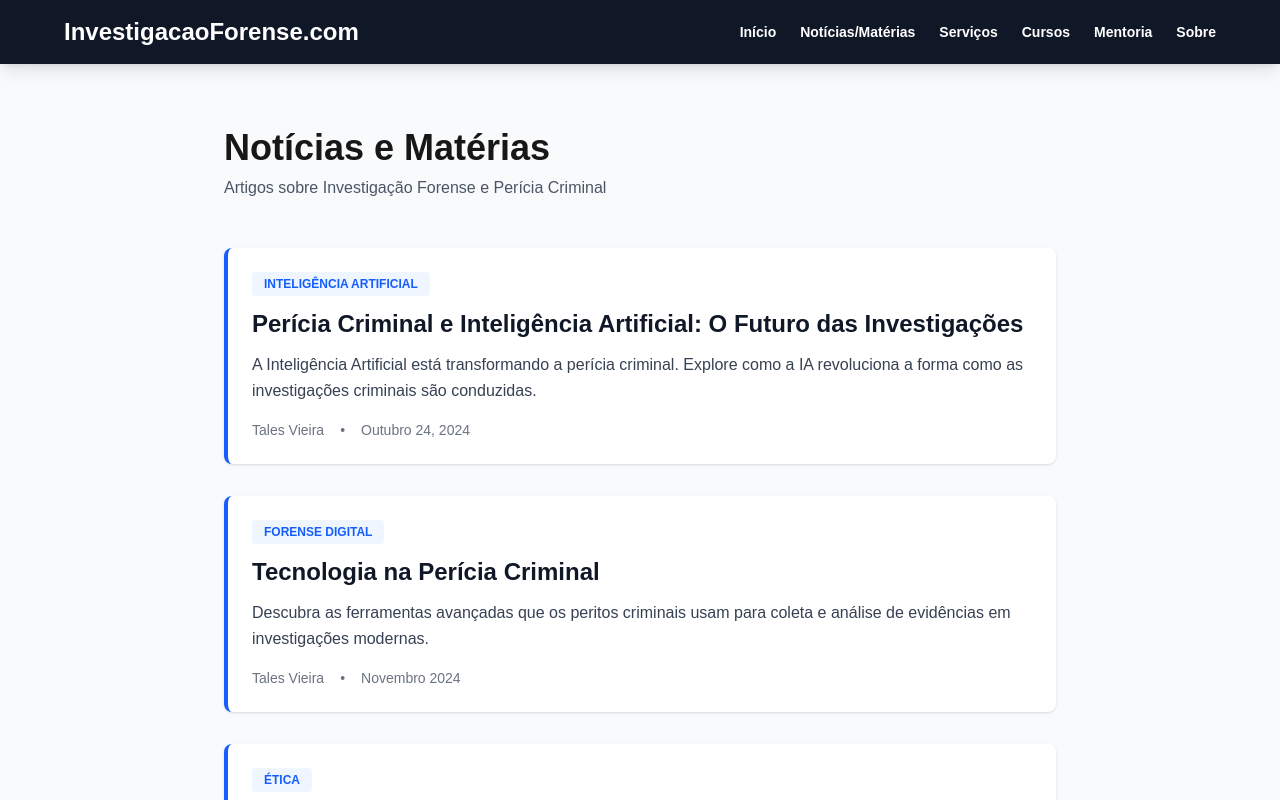
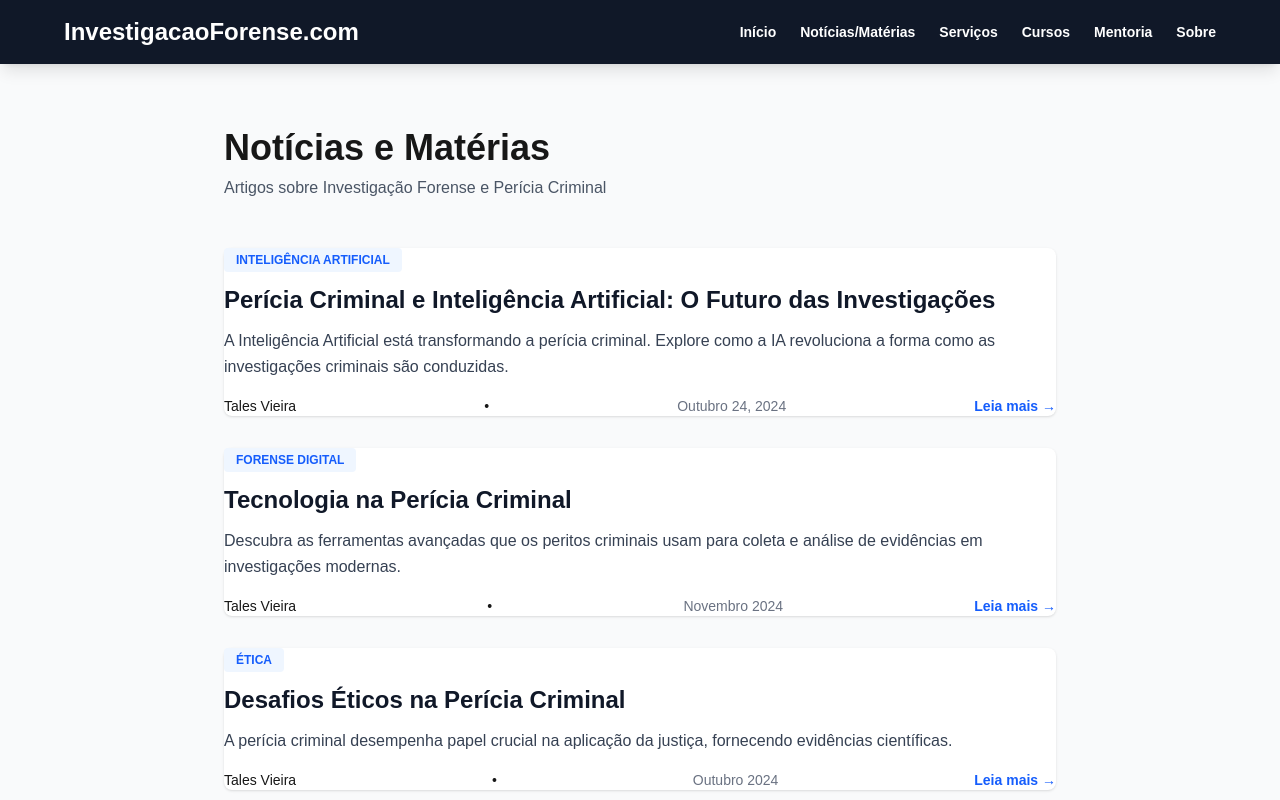
Before and after one commit to talesperito/investigacao-forense, a Next.js app: page /blog in a window 1280 px wide. Shown: the top 800 px of the page. Built offline with nearby package versions, Linux system fonts and the light colour scheme.

Commit message:
Add navigation links to blog posts in blog index

```diff
--- a/app/blog/page.tsx
+++ b/app/blog/page.tsx
@@ -1,4 +1,6 @@
 'use client';
+
+import Link from 'next/link';
 
 export default function BlogPage() {
   const posts = [
@@ -8,7 +10,7 @@ export default function BlogPage() {
       author: 'Tales Vieira',
       date: 'Outubro 24, 2024',
       category: 'Inteligência Artificial',
-      excerpt: 'A Inteligência Artificial está transformando a perícia criminal. Explore como a IA revoluciona a forma como as investigações criminais são conduzidas.'
+      excerpt: 'A Inteligência Artificial está transformando a perícia criminal. Explore como a IA revoluciona a forma como as investigações criminais são conduzidas.',
     },
     {
       id: 'tecnologia-pericia',
@@ -16,7 +18,7 @@ export default function BlogPage() {
       author: 'Tales Vieira',
       date: 'Novembro 2024',
       category: 'Forense Digital',
-      excerpt: 'Descubra as ferramentas avançadas que os peritos criminais usam para coleta e análise de evidências em investigações modernas.'
+      excerpt: 'Descubra as ferramentas avançadas que os peritos criminais usam para coleta e análise de evidências em investigações modernas.',
     },
     {
       id: 'desafios-eticos',
@@ -24,8 +26,8 @@ export default function BlogPage() {
       author: 'Tales Vieira',
       date: 'Outubro 2024',
       category: 'Ética',
-      excerpt: 'A perícia criminal desempenha papel crucial na aplicação da justiça, fornecendo evidências científicas.'
-    }
+      excerpt: 'A perícia criminal desempenha papel crucial na aplicação da justiça, fornecendo evidências científicas.',
+    },
   ];
 
   return (
@@ -36,16 +38,33 @@ export default function BlogPage() {
 
         <div className="grid gap-8">
           {posts.map((post) => (
-            <article key={post.id} className="bg-white rounded-lg shadow hover:shadow-lg transition p-6 border-l-4 border-blue-600">
+            <article
+              key={post.id}
+              className="bg-white rounded-lg shadow hover:shadow-lg transition"
+            >
               <div className="flex items-start justify-between mb-3">
-                <span className="text-xs font-semibold text-blue-600 uppercase bg-blue-50 px-3 py-1 rounded">{post.category}</span>
+                <span className="text-xs font-semibold text-blue-600 uppercase bg-blue-50 px-3 py-1 rounded">
+                  {post.category}
+                </span>
               </div>
-              <h2 className="text-2xl font-bold mb-3 text-gray-900">{post.title}</h2>
+              <Link href={`/blog/${post.id}`}>
+                <h2 className="text-2xl font-bold mb-3 text-gray-900 hover:text-blue-600 cursor-pointer">
+                  {post.title}
+                </h2>
+              </Link>
               <p className="text-gray-700 mb-4 leading-relaxed">{post.excerpt}</p>
-              <div className="flex items-center gap-4 text-sm text-gray-500">
+              <div className="flex items-center justify-between gap-4 text-sm">
                 <span>{post.author}</span>
                 <span>•</span>
-                <span>{post.date}</span>
+                <span className="text-gray-500">{post.date}</span>
+                <div className="flex items-center gap-4 text-sm">
+                  <Link
+                    href={`/blog/${post.id}`}
+                    className="text-blue-600 font-semibold hover:text-blue-800"
+                  >
+                    Leia mais →
+                  </Link>
+                </div>
               </div>
             </article>
           ))}
```
